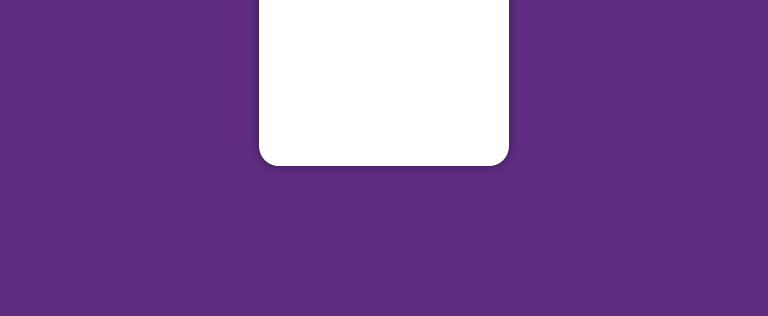
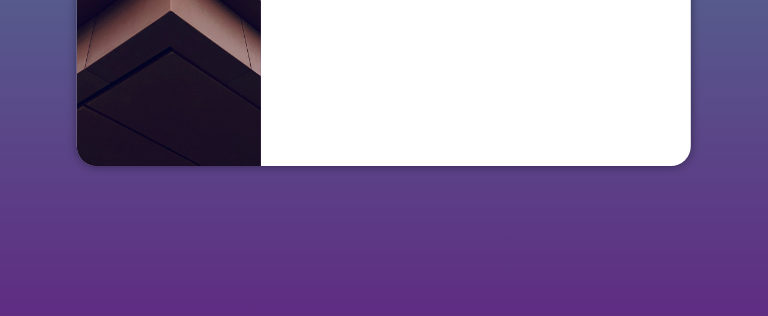
Before and after one commit to vitorfsampaio/projeto-login, a plain HTML site: page index.html in a window 768 px wide. Shown: the part 484-800 px from the top of the page. Drawn offline with Linux system fonts and the light colour scheme.

Commit message:
media query to oder screens

```diff
--- /dev/null
+++ b/estilos/media-query.css
@@ -0,0 +1,42 @@
+@charset "UTF-8";
+
+@media screen and (min-width: 768px) and (max-width: 992px) {
+
+    body{
+        background-image: linear-gradient(to top, #5f2c82, #49a09d);
+    }
+
+    section#login{
+        width: 80vw;
+    }
+
+    section#login > div#imagem{
+        float: left;
+        width: 30%;
+        height: 100%;
+        background-position: center bottom;
+    }
+
+    section#login > div#formulario{
+        float: right;
+        width: 70%;
+        height: 100%;
+    }
+}
+
+@media screen and (min-width: 992px) {
+
+    body{
+        background-image: linear-gradient(to top, #5f2c82, #49a09d);
+    }
+
+    section#login{
+        width: 950px;
+    }
+
+    section#login > div#imagem{
+        float: left;
+        width: 50%;
+        height: 100%;
+    }
+}
--- a/estilos/style.css
+++ b/estilos/style.css
@@ -36,6 +36,9 @@ section#login{
     height: 500px;
     border-radius: 20px;
     box-shadow: 0px 0px 10px rgba(0, 0, 0, 0.450);
+
+    transition: width .3s, height .3s;
+    transition-timing-function: ease;
 }
 
 section#login > div#imagem{
--- a/index.html
+++ b/index.html
@@ -5,6 +5,7 @@
     <meta name="viewport" content="width=device-width, initial-scale=1.0">
     <title>Login</title>
     <link rel="stylesheet" href="estilos/style.css">
+    <link rel="stylesheet" href="estilos/media-query.css">
 </head>
 <body>
     <main>
```
